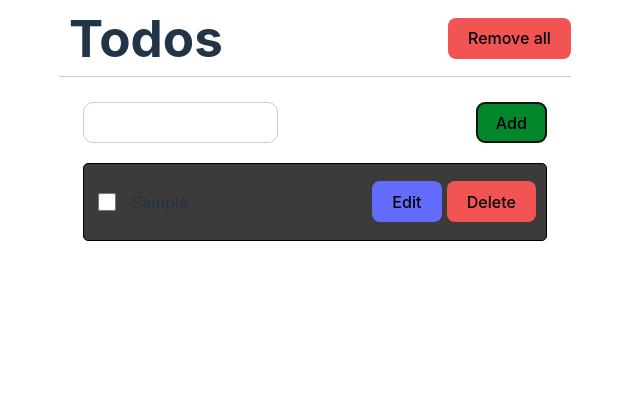
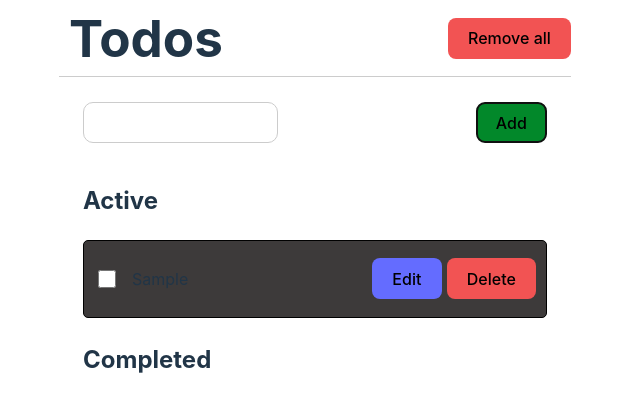
Before and after one commit to daniqss/learning_react, a React (Vite) app in the folder todos/: page / in a window 1280 px wide. Both pictures are taken after typing "Sample" into the empty fields and a click on the button "Add". Shown: the top 412 px of the page, without its empty margins (325-965 px from the left). Built offline with nearby package versions, Linux system fonts and the light colour scheme.

Commit message:
Style TodoList

```diff
--- /dev/null
+++ b/todos/src/components/TodoList.css
@@ -0,0 +1,12 @@
+h2 {
+    font-size: 1.5em;
+    font-weight: bold;
+    margin-bottom: 0px 0px 20px 0px;
+    padding: 0;
+    border-bottom: 1px solid #fff;
+}
+
+.todo {
+    margin: 0;
+    padding-bottom: 5px;
+}
--- a/todos/src/components/TodoList.jsx
+++ b/todos/src/components/TodoList.jsx
@@ -1,36 +1,41 @@
 import PropTypes from "prop-types";
 import Todo from "./Todo.jsx";
-// import "./TodoList.css";
+import "./TodoList.css";
 
 export default function TodoList({ todos, editTodo, removeTodo }) {
   return (
     <>
+      <h2>Active</h2>
       <section>
         {todos.map((todo) => {
           if (!todo.completed) {
             return (
-              <Todo
-                key={todo.id}
-                todo={todo}
-                handleCheck={(updatedTodo) => editTodo(todo.id, updatedTodo)}
-                handleEdit={(updatedTodo) => editTodo(todo.id, updatedTodo)}
-                handleRemove={() => removeTodo(todo.id)}
-              />
+              <div key={todo.id} className="todo">
+                <Todo
+                  todo={todo}
+                  handleCheck={(updatedTodo) => editTodo(todo.id, updatedTodo)}
+                  handleEdit={(updatedTodo) => editTodo(todo.id, updatedTodo)}
+                  handleRemove={() => removeTodo(todo.id)}
+                />
+              </div>
             );
           }
         })}
       </section>
+      <h2>Completed</h2>
       <section>
         {todos.map((todo) => {
           if (todo.completed) {
             return (
-              <Todo
-                key={todo.id}
-                todo={todo}
-                handleCheck={(updatedTodo) => editTodo(todo.id, updatedTodo)}
-                handleEdit={(updatedTodo) => editTodo(todo.id, updatedTodo)}
-                handleRemove={() => removeTodo(todo.id)}
-              />
+              <div key={todo.id} className="todo">
+                <Todo
+                  key={todo.id}
+                  todo={todo}
+                  handleCheck={(updatedTodo) => editTodo(todo.id, updatedTodo)}
+                  handleEdit={(updatedTodo) => editTodo(todo.id, updatedTodo)}
+                  handleRemove={() => removeTodo(todo.id)}
+                />
+              </div>
             );
           }
         })}
```
